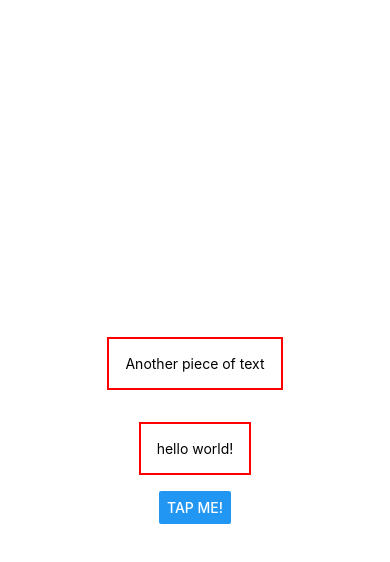
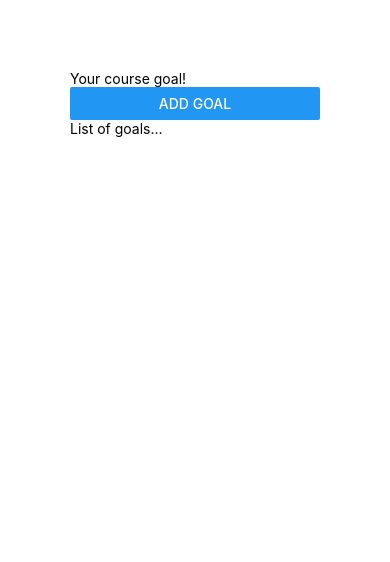
Before and after one commit to nowaveosu/react-native-test, a React Native app in the folder RN-test/: screen / in a window 390 px wide. Shown: the top 562 px of the page. Built offline with nearby package versions, Linux system fonts and the light colour scheme.

Commit message:
[Add] todo 기본구성

```diff
--- a/RN-test/App.js
+++ b/RN-test/App.js
@@ -1,32 +1,23 @@
 
-import { StyleSheet, Text, View, Button} from 'react-native';
+import { StyleSheet, Text, View, Button, TextInput} from 'react-native';
 
-//html, css 없음. 유사한 요소들이 존재함
+//html, css 없음. 유사한 요소들이 존재함, 코어컴포넌트를 직접import해야함
 export default function App() {
   return (
-    <View style={styles.container}>
+    <View style={styles.appContainer}>
       <View>
-        <Text style={styles.dummyText}>Another piece of text</Text>
+        <TextInput placeholder='Your course goal!'/>
+        <Button title="Add Goal" />
       </View>
-      <Text style={styles.dummyText}>
-        hello world!
-      </Text>
-      <Button title='tap me!'/>
+      <View>
+        <Text>List of goals...</Text>
+      </View>
     </View>
   );
 }
 
 const styles = StyleSheet.create({
-  container: {
-    flex: 1,
-    backgroundColor: '#fff',
-    alignItems: 'center',
-    justifyContent: 'center',
-  },
-  dummyText: {
-    margin: 16,
-    padding: 16,
-    borderWidth: 2,
-    borderColor: 'red',
+  appContainer:{
+    padding: 70
   }
 });
```
